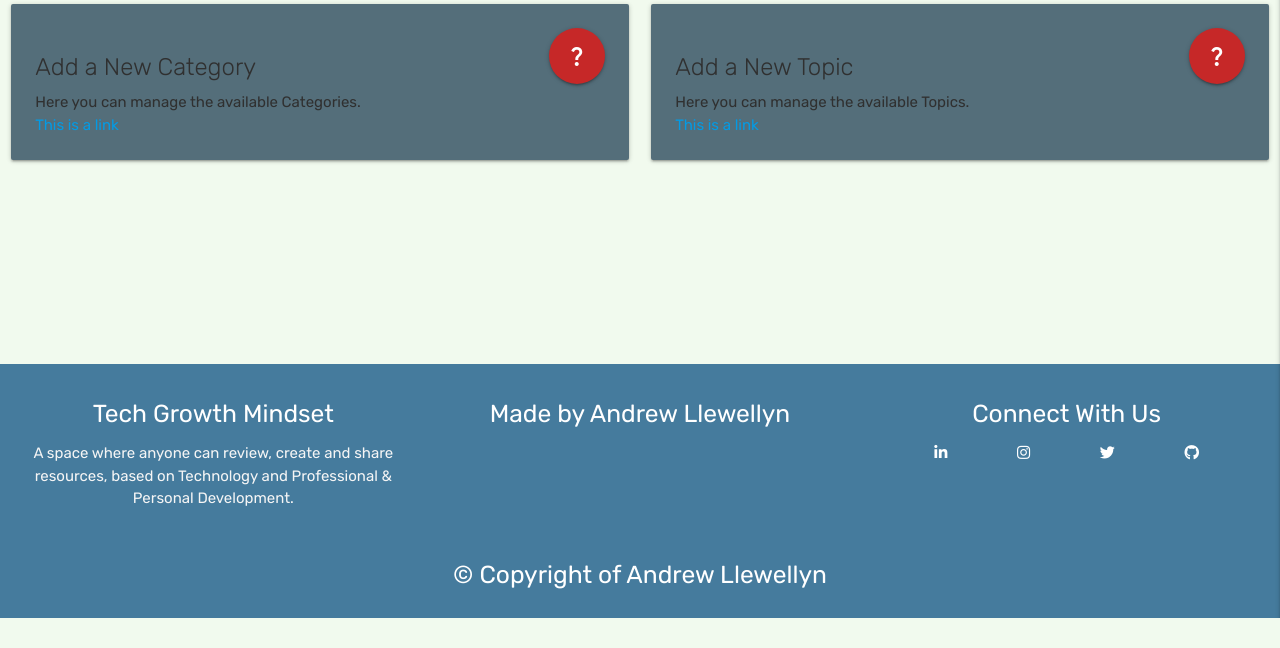
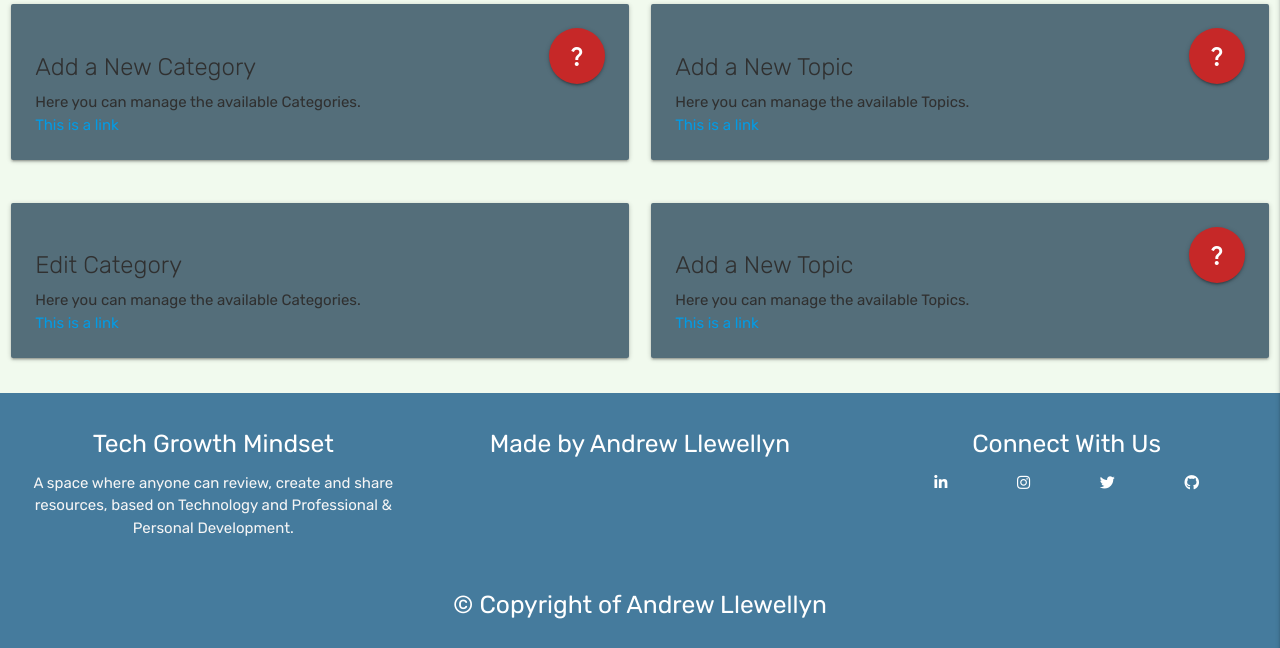
Before and after one commit to andywales83/tech_growth_mindset, a Flask app: page /admin_dashboard in a window 1280 px wide. Shown: the part 182-830 px from the top of the page. Before the commit the page ends 800 px from the top, so only its background shows below. Run offline with Flask 2, Linux system fonts and the light colour scheme; some libraries are stand-ins or nearby versions.

Commit message:
Add search form for resources. Add edit Category and Topic functionality

```diff
--- a/app.py
+++ b/app.py
@@ -174,12 +174,17 @@ def delete_resource(resource_id):
     return redirect(url_for("get_resources"))
 
 
-# ---------- Admin Functionality ---------- #
+# --------------------------- #
+# Administrator Functionality #
+# --------------------------- #
+
+# ---------- Link to Admin Page ---------- #
 @app.route("/admin_dashboard")
 def admin_dashboard():
     return render_template("admin_dashboard.html")
 
 
+# ---------- Add New Category ----------#
 @app.route("/add_category", methods=["GET", "POST"])
 def add_category():
     if request.method == "POST":
@@ -193,6 +198,14 @@ def add_category():
     return render_template("add_category.html")
 
 
+# ---------- Edit Category ---------- #
+@app.route("/edit_category/<category_id>", methods=["POST", "GET"])
+def edit_category(category_id):
+    category = mongo.db.categories.find_one({"_id": ObjectId(category_id)})
+    return render_template("edit_category.html", category=category)
+
+
+# ---------- Add New Topic ---------- #
 @app.route("/add_topic")
 def add_topic():
     if request.method == "POST":
@@ -204,6 +217,10 @@ def add_topic():
         return redirect(url_for("admin_dashboard"))
 
     return render_template("add_topic.html")
+
+
+# ---------- Edit Topic ---------- #
+
 
 
 # ---------- Profile Functionality ---------- #
@@ -220,14 +237,21 @@ def profile(username):
 
 
 @app.route("/")
-@app.route("/index")
+@app.route("/index/")
 def index():
     return render_template("index.html")
 
 
-@app.route("/get_resources")
+@app.route("/get_resources/")
 def get_resources():
     resources = list(mongo.db.resources.find())
+    return render_template("resources.html", resources=resources)
+
+
+@app.route("/search", methods=["GET", "POST"])
+def search():
+    query = request.form.get("query")
+    resources = list(mongo.db.resources.find({"$text": {"$search": query}}))
     return render_template("resources.html", resources=resources)
 
 
--- a/templates/admin_dashboard.html
+++ b/templates/admin_dashboard.html
@@ -9,6 +9,8 @@
         </div>
     </div>
 
+    <!-- Add Category and Topic Cards -->
+    <div class="container">
         <div class="row">
             <div class="col s12 m6 l6 xl6">
 
@@ -61,5 +63,48 @@
                 </div>
             </div>
         </div>
+    </div>
+
+    <!-- Edit Category and Topic Cards -->
+    <div class="container">
+        <div class="row">
+            <div class="col s12 m6 l6 xl6">
+
+                <!-- Add a Category Function -->
+                <div class="card blue-grey darken-1">
+                    <div class="card-content">
+                        <h4 class="card-title">Edit Category</h4>
+                        <p>Here you can manage the available Categories.</p>
+                        <a href="">This is a link</a>
+                    </div>
+                </div>
+            </div>
+
+            <div class="col s12 m6 l6 xl6">
+                <!-- Add a Topic Function -->
+                <div class="card blue-grey darken-1">
+                    <div class="card-content">
+                        <!-- Modal Trigger -->
+                        <a class="btn-floating btn-large waves-effect waves-light modal-trigger right"
+                        href="#category-modal"><i class="material-icons">question_mark</i></a>
+
+                        <!-- Modal Structure -->
+                        <div id="topic-modal" class="modal">
+                            <div class="modal-content">
+                                <h4>Choosing a Topic</h4>
+                                <p>A "Category" can be anything from an Event, an Application or a piece of Software, that the user has choosen to link to!</p>
+                            </div>
+                            <div class="modal-footer">
+                                <a href="#!" class="modal-close waves-effect waves-green btn-flat">Close</a>
+                            </div>
+                        </div>
+                        <h4 class="card-title">Add a New Topic</h4>
+                        <p>Here you can manage the available Topics.</p>
+                        <a href="">This is a link</a>
+                    </div>
+                </div>
+            </div>
+        </div>
+    </div>
 
 {% endblock %}
--- a/templates/edit_resource.html
+++ b/templates/edit_resource.html
@@ -7,6 +7,7 @@
         </div>
     </div>
 
+    <div class="container">
         <div class="row">
             <form class="col s12" method="POST" action="{{ url_for('edit_resource', resource_id=resource._id) }}">
 
@@ -103,6 +104,7 @@
 
             </form>
         </div>
+    </div>
 
 
 {% endblock %}
```
Also changed, not shown: templates/index.html (+0 -41 lines), templates/resources.html (+30 -2 lines). Lines whose indentation alone changed are shown as unchanged.
